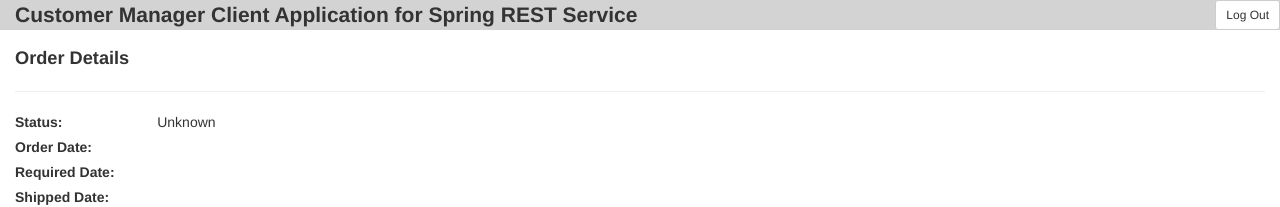
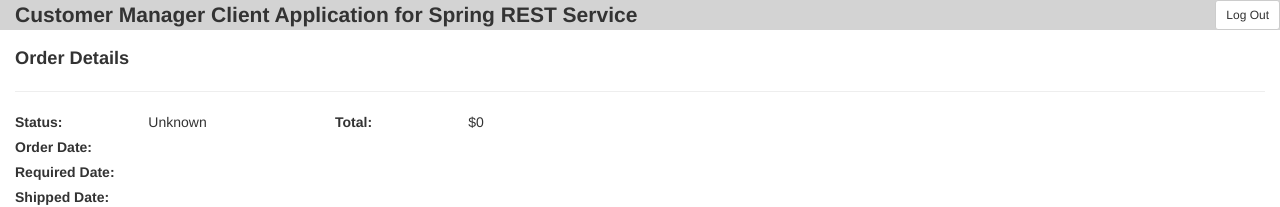
Before and after one commit to UniquelySimilar/vue-client-for-spring-rest, a Vue app: page /orders/1 in a window 1280 px wide. Shown: the top 207 px of the page. Built offline with nearby package versions, Linux system fonts and the light colour scheme; no server answers.

Commit message:
added total column to lineitem index table, added order total

```diff
--- a/src/views/lineitem/LineItemIndex.vue
+++ b/src/views/lineitem/LineItemIndex.vue
@@ -13,6 +13,7 @@
               <th>Product</th>
               <th>Unit Price</th>
               <th>Quantity</th>
+              <th>Total</th>
               <th>&nbsp;</th>
               <th>&nbsp;</th>
             </tr>
@@ -20,8 +21,9 @@
           <tbody>
             <tr v-for="lineItem in lineItems" v-bind:key="lineItem.id">
               <td>{{ lineItem.product.name }}</td>
-              <td>{{ lineItem.unitPrice }}</td>
-              <td>{{ lineItem.quantity }}</td>
+              <td class="text-right">{{ lineItem.unitPrice }}</td>
+              <td class="text-right">{{ lineItem.quantity }}</td>
+              <td class="text-right">{{ lineItemTotal(lineItem.unitPrice, lineItem.quantity) }}</td>
               <td>
                 <router-link :to="{ name: 'lineItemEdit', params: { orderId: lineItem.orderId, lineItemId: lineItem.id } }">Edit</router-link>
               </td>
@@ -99,6 +101,10 @@
         .catch( error => {
           processAjaxAuthError(error, this.$router);
         })
+      },
+      lineItemTotal(unitPrice, quantity) {
+        let total = unitPrice * quantity;
+        return total.toFixed(2);
       }
     }
   }
--- a/src/views/order/OrderDetailLineItems.vue
+++ b/src/views/order/OrderDetailLineItems.vue
@@ -5,30 +5,42 @@
     </div>
     <hr>
     <div class="row">
-      <div class="col-md-4">
+      <div class="col-md-3">
         <div class="row">
-          <div class="col-md-4">
+          <div class="col-md-5">
             <label>Status:</label>
           </div>
-          <div class="col-md-8">{{ getOrderStatusStr(order.orderStatus) }}</div>
+          <div class="col-md-7">{{ getOrderStatusStr(order.orderStatus) }}</div>
         </div>
+
         <div class="row">
-          <div class="col-md-4">
+          <div class="col-md-5">
             <label>Order Date:</label>
           </div>
-          <div class="col-md-8">{{ order.orderDate }}</div>
+          <div class="col-md-7">{{ order.orderDate }}</div>
         </div>
+
         <div class="row">
-          <div class="col-md-4">
+          <div class="col-md-5">
             <label>Required Date:</label>
           </div>
-          <div class="col-md-8">{{ order.requiredDate }}</div>
+          <div class="col-md-7">{{ order.requiredDate }}</div>
         </div>
+
         <div class="row">
-          <div class="col-md-4">
+          <div class="col-md-5">
             <label>Shipped Date:</label>
           </div>
-          <div class="col-md-8">{{ order.shippedDate }}</div>
+          <div class="col-md-7">{{ order.shippedDate }}</div>
+        </div>
+      </div>
+
+      <div class="col-md-3">
+        <div class="row">
+          <div class="col-md-5">
+            <label>Total:</label>
+          </div>
+          <div class="col-md-7">${{ orderTotal }}</div>
         </div>
       </div>
     </div>
@@ -65,6 +77,13 @@
     computed: {
       token() {
         return this.$store.state.token;
+      },
+      orderTotal() {
+        let total = this.order.lineItems
+        .map( lineItem => lineItem.unitPrice * lineItem.quantity )
+        .reduce( (acc, lineTotal) => acc + lineTotal, 0);
+
+        return total;
       }
     },
     methods: {
```
